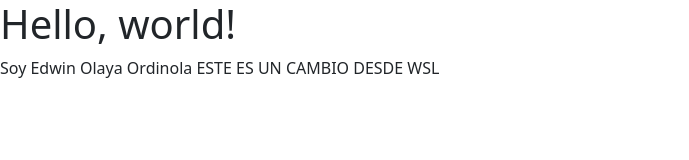
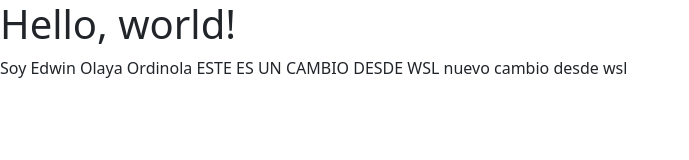
Before and after one commit to edwinolayaordinola/demogit, a plain HTML site: page index.html in a window 1280 px wide. Shown: the whole page, without its empty margins (0-689 px from the left). Drawn offline with nearby package versions, Linux system fonts and the light colour scheme.

Commit message:
nuevo cambio wsl

```diff
--- a/index.html
+++ b/index.html
@@ -10,6 +10,7 @@
     <h1>Hello, world!</h1>
     Soy Edwin Olaya Ordinola
     ESTE ES UN CAMBIO DESDE WSL
+    nuevo cambio desde wsl
     <script src="https://cdn.jsdelivr.net/npm/bootstrap@5.3.3/dist/js/bootstrap.bundle.min.js" integrity="sha384-YvpcrYf0tY3lHB60NNkmXc5s9fDVZLESaAA55NDzOxhy9GkcIdslK1eN7N6jIeHz" crossorigin="anonymous"></script>
   </body>
 </html>
```
